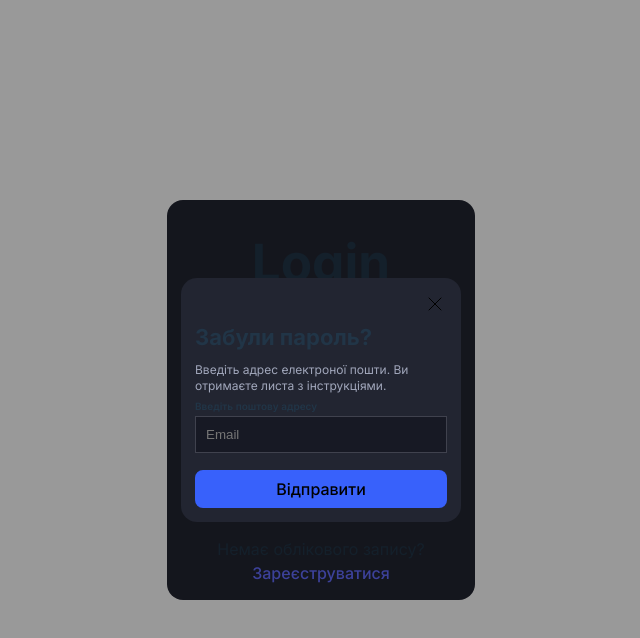
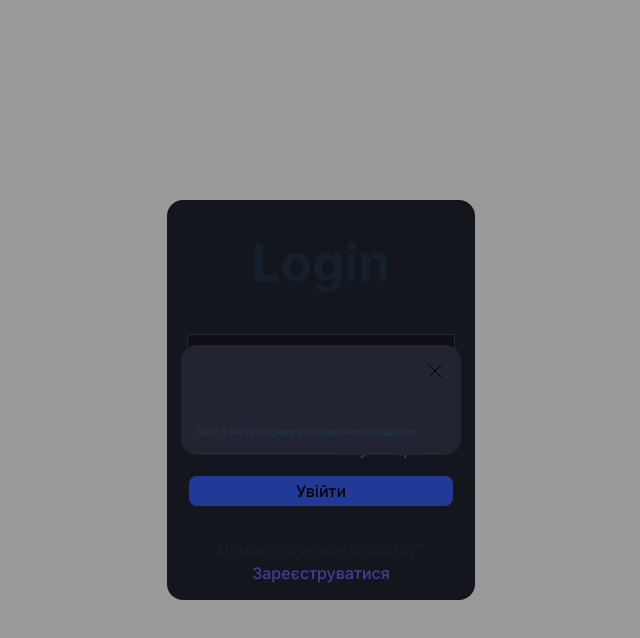
Before and after one commit to Rohalov/TradingDiary, a React (Vite) app in the folder tradingdiary.client/: page /login in a window 1280 px wide. Both pictures are taken after a click on the link "Забули пароль?". Shown: the top 638 px of the page, without its empty margins (319-959 px from the left). Built offline with nearby package versions, Linux system fonts and the light colour scheme; the HTML template or start-up script is replaced by a standard one.

Commit message:
added block after sending email

```diff
--- a/tradingdiary.client/src/pages/Login/ForgotModal.css
+++ b/tradingdiary.client/src/pages/Login/ForgotModal.css
@@ -67,3 +67,8 @@
 .forgot-modal .error-message{
     text-align: center;
 }
+
+.email-icon{
+    font-size: 15px;
+    height: 40px;
+}
--- a/tradingdiary.client/src/pages/Login/ForgotModal.jsx
+++ b/tradingdiary.client/src/pages/Login/ForgotModal.jsx
@@ -1,27 +1,18 @@
 import { useState } from "react";
 import './ForgotModal.css'
-
 
 function ForgotModal({ closeModal }) {
     const [email, setEmail] = useState("");
     const [errorMessage, setErrorMessage] = useState();
+    const [emailSent, setEmailSent] = useState(true);
 
     const handleInputChange = (e) => {
         const value = e.target.value;
         setEmail(value);
     };
 
-    return (
-        <div className="modal-container">
-            <div className="forgot-modal">
-                <div className="close-button">
-                    <button onClick={closeModal}>
-                        <svg xmlns="http://www.w3.org/2000/svg" fill="currentColor" height="24px" width="24px" viewBox="0 0 24 24">
-                            <path d="M18 6L6 18M18 18L6 6" stroke="currentColor" stroke-width="1" stroke-miterlimit="10" stroke-linecap="round" stroke-linejoin="round"></path>
-                        </svg>
-                    </button>
-                </div>
-
+    const emailForm =
+        <div>
             <div className="modal-label">
                 Забули пароль?
             </div>
@@ -44,6 +35,31 @@ function ForgotModal({ closeModal }) {
             <div className="send-button">
                 <button onClick={send}>Відправити</button>
             </div>
+        </div>;
+
+
+    const emailSentBox =
+        <div className="email-result-box">
+            <div className="email-icon">
+            </div>
+            <div className="label-block">
+                Лист з інструкціями відправлено на адресу: {email}
+            </div>
+        </div>
+
+    return (
+        <div className="modal-container">
+            <div className="forgot-modal">
+                <div className="close-button">
+                    <button onClick={closeModal}>
+                        <svg xmlns="http://www.w3.org/2000/svg" fill="currentColor" height="24px" width="24px" viewBox="0 0 24 24">
+                            <path d="M18 6L6 18M18 18L6 6" stroke="currentColor" stroke-width="1" stroke-miterlimit="10" stroke-linecap="round" stroke-linejoin="round"></path>
+                        </svg>
+                    </button>
+                </div>
+
+                {emailSent ? emailSentBox : emailForm}
+
             </div>
         </div>
     )
@@ -58,7 +74,9 @@ function ForgotModal({ closeModal }) {
             body: JSON.stringify(email)
         })
         const data = await responce.text();
-        if (responce.status != 200) {
+        if (responce.status == 200) {
+            setEmailSent(true);
+        } else {
             setErrorMessage(data);
         }
     }
```
Lines whose indentation alone changed are shown as unchanged.
